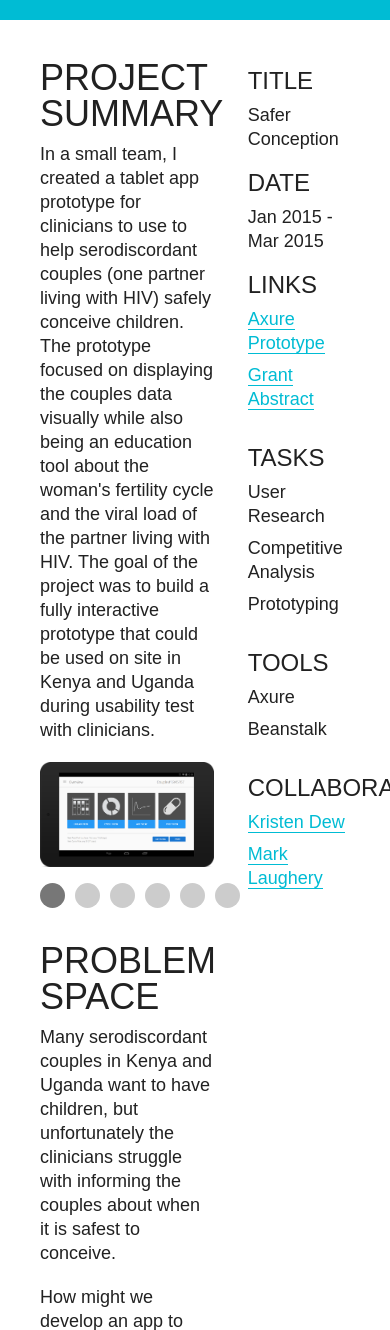
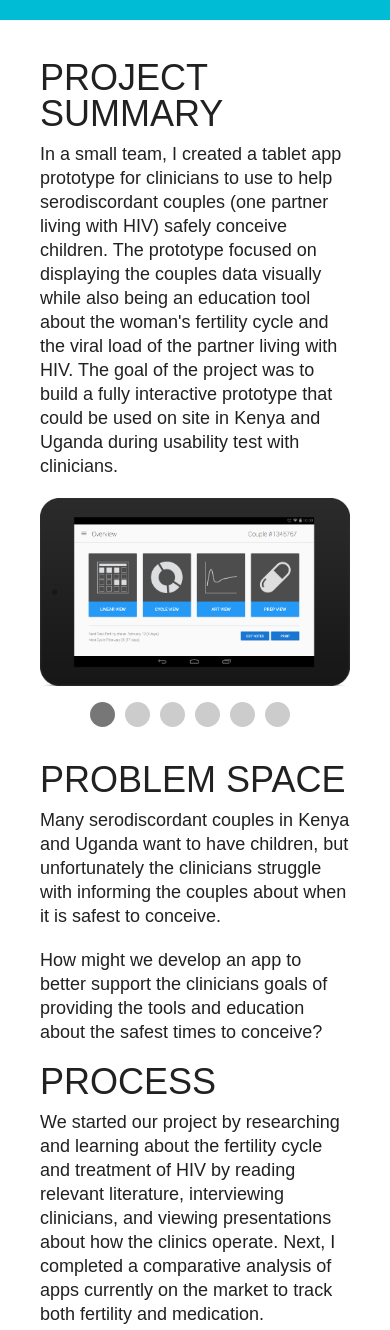
Before and after one commit to susanev/susanev.github.io, a PHP site: page /projects/project-safer-conception.html in a window 390 px wide; the page is wider, and only the part inside the window is pictured. Shown: the part 142-1472 px from the top of that part. Run offline with PHP 8.4, Linux system fonts and the light colour scheme; some libraries are stand-ins or nearby versions.

Commit message:
100% width on project pages below 585px

```diff
--- a/css/styles.css
+++ b/css/styles.css
@@ -863,6 +863,10 @@ li.rslides_here {
         width: 90%;
         float: none;
     }
+
+    .project-details, .project-facts {
+        width: 100%;
+    }
 }
 
 @media screen and (max-width: 460px) {
--- a/projects/project-safer-conception.html
+++ b/projects/project-safer-conception.html
@@ -56,7 +56,7 @@
                     </ul>
                 </div>
 
-                <div class="project-details">
+                <div>
                     <h2>Problem Space</h2>
                     <p>Many serodiscordant couples in Kenya and Uganda want to have children, but unfortunately the clinicians struggle with informing the couples about when it is safest to conceive.</p>
 
```
